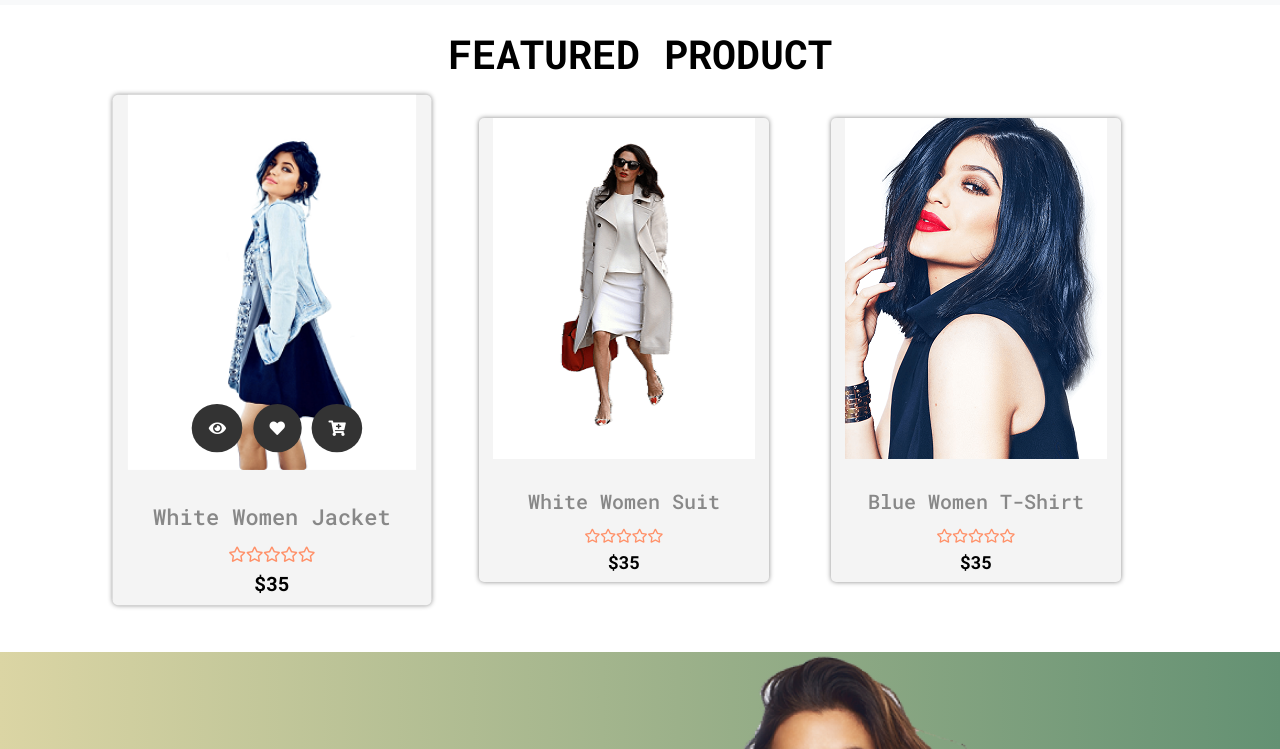
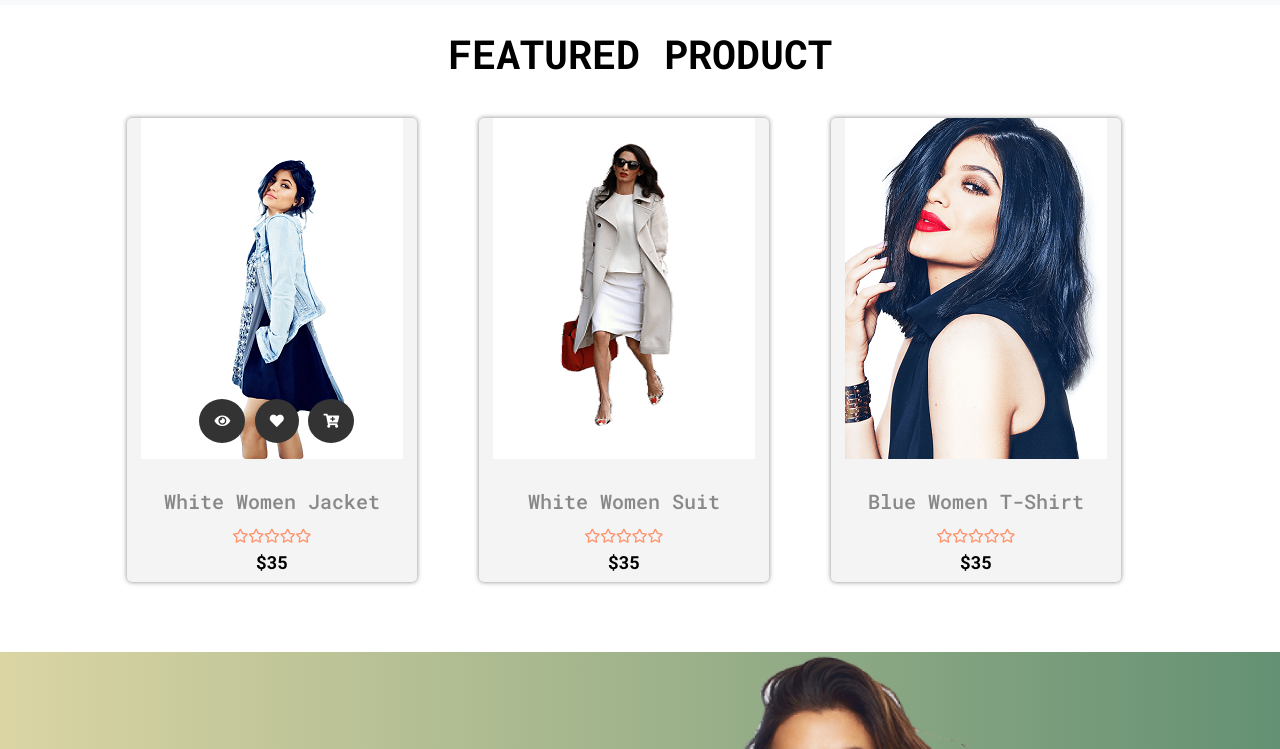
Before and after one commit to ronyAhmed1200/Ecommerce-website, a plain HTML site: page index.html in a window 1280 px wide. In both pictures the pointer is over the element 271 px from the left and 1029 px from the top of the page. Shown: the part 680-1429 px from the top of the page. Drawn offline with nearby package versions, Linux system fonts and the light colour scheme.

Commit message:
Update style.css

```diff
--- a/css/style.css
+++ b/css/style.css
@@ -226,8 +226,8 @@ font-family: 'Roboto Mono', monospace;
         width: 90%;
     }
 
-    .product-1:hover{
-        scale: 1.1;
+    .product-1:hover {
+        transform: scale(1,1);
     }
 
     .product img {
```
